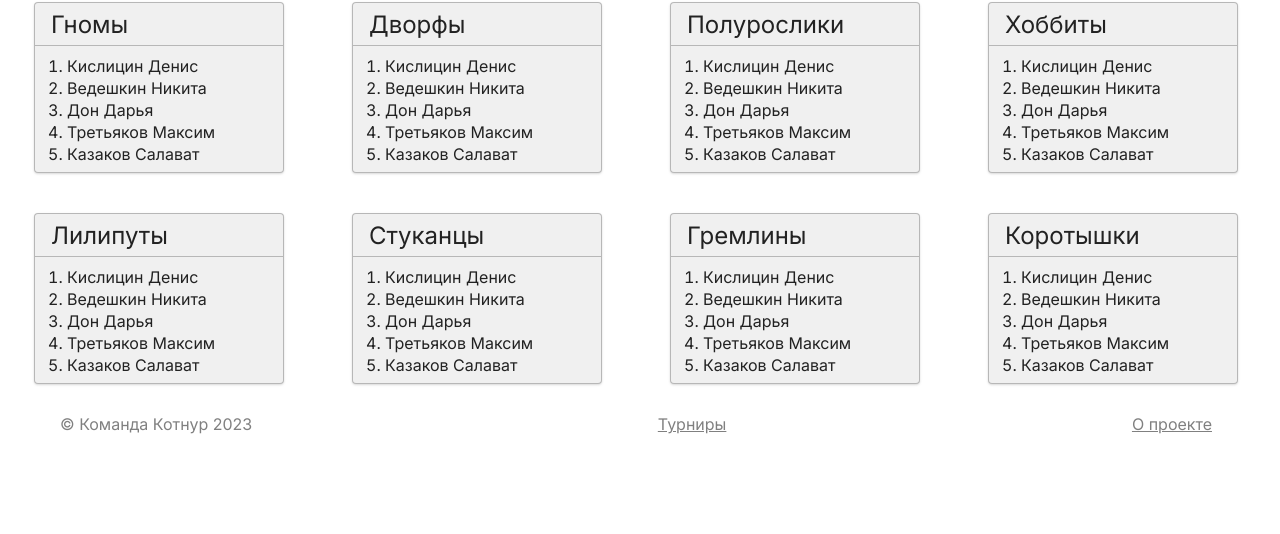
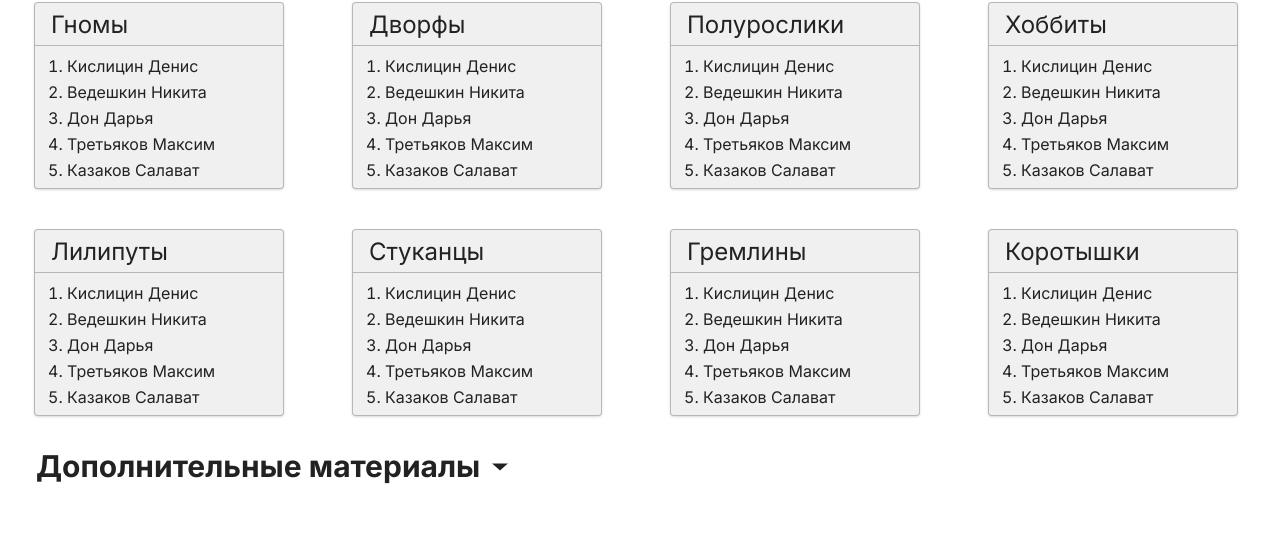
Before and after one commit to scryptan/kotnurversus, a React (Vite) app in the folder frontend/: page /tourneys/1 in a window 1280 px wide. Shown: the part 394-928 px from the top of the page. Before the commit the page ends 858 px from the top, so only its background shows below. Built offline with nearby package versions, Linux system fonts and the light colour scheme.

Commit message:
make tourney page

```diff
--- a/frontend/src/components/TeamCard.tsx
+++ b/frontend/src/components/TeamCard.tsx
@@ -31,6 +31,7 @@ const TeamCard = ({ team }: Props) => (
       m={0}
       px={4}
       py={2}
+      spacing={1}
       borderTop="1px solid"
       borderColor="inherit"
     >
--- /dev/null
+++ b/frontend/src/icons/ArrowDownIcon.tsx
@@ -0,0 +1,7 @@
+import { Icon, IconProps } from "@chakra-ui/react";
+
+export default (props: IconProps) => (
+  <Icon boxSize={4} fill="none" viewBox="0 0 14 6" {...props}>
+    <path fill="currentColor" d="M7 6 .072 0h13.856L7 6Z" />
+  </Icon>
+);
--- /dev/null
+++ b/frontend/src/pages/TourneyPage/TourneyArtifacts.tsx
@@ -0,0 +1,97 @@
+import {
+  Box,
+  BoxProps,
+  Collapse,
+  HStack,
+  Heading,
+  IconButton,
+  ListItem,
+  UnorderedList,
+  useBoolean,
+} from "@chakra-ui/react";
+import { useRef } from "react";
+import Link from "~/components/Link";
+import ArrowDownIcon from "~/icons/ArrowDownIcon";
+import { TourneyArtifact } from "~/types/tourney";
+
+type Props = {
+  artifacts: TourneyArtifact[];
+};
+
+const TourneyArtifacts = ({ artifacts }: Props) => {
+  const [isOpen, setIsOpen] = useBoolean(false);
+
+  if (artifacts.length === 0) {
+    return null;
+  }
+
+  return (
+    <Box>
+      <ControlHeader isOpen={isOpen} onToggle={setIsOpen.toggle} />
+      <Collapse in={isOpen} unmountOnExit>
+        <ArtifactsSection px={2} mt={6} artifacts={artifacts} />
+      </Collapse>
+    </Box>
+  );
+};
+
+type ControlHeaderProps = {
+  isOpen: boolean;
+  onToggle: () => void;
+};
+
+const ControlHeader = ({ isOpen, onToggle }: ControlHeaderProps) => {
+  const buttonRef = useRef<HTMLButtonElement>(null);
+
+  return (
+    <HStack
+      px={4}
+      w="fit-content"
+      cursor="pointer"
+      userSelect="none"
+      onClick={() => buttonRef.current?.click()}
+      _hover={{ textDecoration: "underline" }}
+    >
+      <Heading fontSize="3xl">Дополнительные материалы</Heading>
+      <IconButton
+        ref={buttonRef}
+        size="xs"
+        variant="unstyled"
+        pointerEvents="none"
+        onClick={onToggle}
+        icon={
+          <ArrowDownIcon
+            transition="transform 300ms ease-out"
+            transform={`rotate(${isOpen ? -180 : 0}deg)`}
+          />
+        }
+        aria-label={`${isOpen ? "Скрыть" : "Показать"} материалы`}
+      />
+    </HStack>
+  );
+};
+
+type ArtifactsSectionProps = {
+  artifacts: TourneyArtifact[];
+} & BoxProps;
+
+const ArtifactsSection = ({ artifacts, ...props }: ArtifactsSectionProps) => (
+  <Box {...props}>
+    <UnorderedList m={0} fontSize="lg">
+      {artifacts.map((a, i) => (
+        <ListItem key={i} ml={3}>
+          <Link
+            isExternal
+            href={a.link}
+            color="blue.400"
+            variant="underline"
+            target="_blank"
+            children={a.name}
+          />
+        </ListItem>
+      ))}
+    </UnorderedList>
+  </Box>
+);
+
+export default TourneyArtifacts;
--- a/frontend/src/pages/TourneyPage/index.tsx
+++ b/frontend/src/pages/TourneyPage/index.tsx
@@ -1,15 +1,17 @@
 import { Stack } from "@chakra-ui/react";
 import { Team } from "~/types/team";
 import { TourneyFullInfo, TourneyMatchState } from "~/types/tourney";
+import TourneyArtifacts from "./TourneyArtifacts";
 import TourneyBracket from "./TourneyBracket";
 import TourneyHeader from "./TourneyHeader";
 import TourneyTeams from "./TourneyTeams";
 
 const TourneyPage = () => (
-  <Stack px={2} mx="auto" w="full" maxW="wrapper" flex={1} spacing={8}>
+  <Stack px={2} pb={20} mx="auto" w="full" maxW="wrapper" flex={1} spacing={8}>
     <TourneyHeader tourney={mockTourney} />
     <TourneyBracket matches={mockTourney.matches} />
     <TourneyTeams teams={mockTeams} />
+    <TourneyArtifacts artifacts={mockTourney.artifacts} />
   </Stack>
 );
 
@@ -205,6 +207,9 @@ const mockTourney: TourneyFullInfo = {
       participants: [],
     },
   ],
+  artifacts: [
+    { name: "Ссылка на гугл, чтоб не забывали", link: "https://google.com" },
+  ],
 };
 
 export default TourneyPage;
--- a/frontend/src/types/tourney.ts
+++ b/frontend/src/types/tourney.ts
@@ -9,6 +9,7 @@ export type TourneyFullInfo = Tourney & {
   organizer: string;
   location: string;
   matches: TourneyMatch[];
+  artifacts: TourneyArtifact[];
 };
 
 export type TourneyMatch = {
@@ -33,3 +34,8 @@ export type TourneyTeam = {
   resultText?: string;
   isWinner?: boolean;
 };
+
+export type TourneyArtifact = {
+  name: string;
+  link: string;
+};
```
